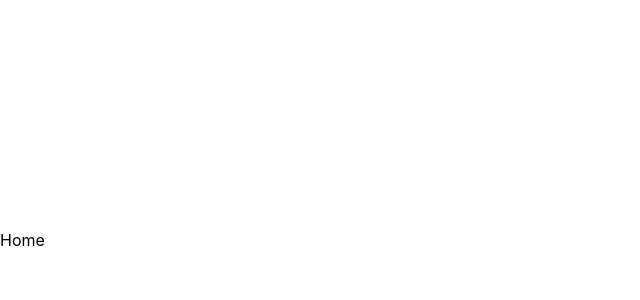
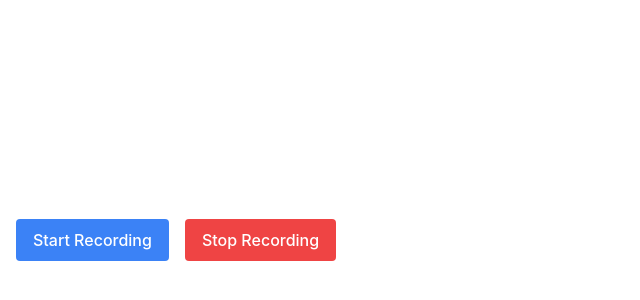
Before and after one commit to BagasDhitya/prosa-npl, a React (Vite) app: page / in a window 1280 px wide. Shown: the part 160-460 px from the top of the page, without its empty margins (0-640 px from the left). Built offline with nearby package versions, Linux system fonts and the light colour scheme.

Commit message:
create recording mechanism

```diff
--- a/index.html
+++ b/index.html
@@ -1,13 +1,16 @@
 <!DOCTYPE html>
 <html lang="en">
+
 <head>
   <meta charset="UTF-8" />
   <link rel="icon" type="image/svg+xml" href="/vite.svg" />
   <meta name="viewport" content="width=device-width, initial-scale=1.0" />
-    <title>Vite + React + TS</title>
+  <title>Prosa NPL React</title>
 </head>
+
 <body>
   <div id="root"></div>
   <script type="module" src="/src/main.tsx"></script>
 </body>
+
 </html>
--- /dev/null
+++ b/src/components/AudioRecorder.tsx
@@ -0,0 +1,38 @@
+import { FC } from 'react';
+
+interface AudioProps {
+    id: string,
+    timer: number,
+    isRecording: boolean,
+    onStart: () => void,
+    onStop: () => void,
+}
+
+const AudioRecorder: FC<AudioProps> = ({ id, timer, isRecording, onStart, onStop }) => {
+
+    return (
+        <div id={id} className="p-4">
+            <button
+                className="bg-blue-500 hover:bg-blue-600 text-white py-2 px-4 rounded focus:outline-none focus:ring-2 focus:ring-blue-400"
+                onClick={onStart}
+                disabled={isRecording}
+            >
+                Start Recording
+            </button>
+            <button
+                className="bg-red-500 hover:bg-red-600 text-white py-2 px-4 rounded focus:outline-none focus:ring-2 focus:ring-red-400 ml-4"
+                onClick={onStop}
+                disabled={!isRecording}
+            >
+                Stop Recording
+            </button>
+            {isRecording && (
+                <div className="mt-4">
+                    Timer: {timer} seconds
+                </div>
+            )}
+        </div>
+    );
+};
+
+export default AudioRecorder;
--- a/src/main.tsx
+++ b/src/main.tsx
@@ -1,7 +1,11 @@
 import React from 'react'
 import ReactDOM from 'react-dom/client'
+import axios from 'axios'
+
 import App from './App.tsx'
 import './index.css'
+
+axios.defaults.baseURL = 'https://api.prosa.ai/v2/speech'
 
 ReactDOM.createRoot(document.getElementById('root') as HTMLElement).render(
   <React.StrictMode>
--- a/src/pages/home/index.tsx
+++ b/src/pages/home/index.tsx
@@ -1,6 +1,88 @@
+import { useRef, useState, useEffect } from "react"
+import axios from "axios"
+
+import AudioRecorder from "../../components/AudioRecorder"
+
 const Home = () => {
+
+    const [recording, setRecording] = useState(false);
+    const [timer, setTimer] = useState(0);
+    const [audioURL, setAudioURL] = useState<string | null>(null);
+    const mediaRecorderRef = useRef<MediaRecorder | null>(null);
+
+    const handleStartRecording = async () => {
+        try {
+            const stream = await navigator.mediaDevices.getUserMedia({ audio: true });
+            const mediaRecorder = new MediaRecorder(stream);
+            const audioChunks: Blob[] = [];
+
+            mediaRecorder.addEventListener('dataavailable', (event) => {
+                audioChunks.push(event.data);
+            });
+
+            mediaRecorder.addEventListener('stop', async () => {
+                const audioBlob = new Blob(audioChunks, { type: 'audio/webm' });
+                const audioDataURL = await convertToDataURL(audioBlob);
+                setAudioURL(audioDataURL);
+            });
+
+            mediaRecorderRef.current = mediaRecorder;
+            mediaRecorder.start();
+            setRecording(true);
+        } catch (error) {
+            console.error('Error starting recording:', error);
+        }
+    };
+
+    const handleStopRecording = () => {
+        if (mediaRecorderRef.current) {
+            mediaRecorderRef.current.stop();
+        }
+        setRecording(false);
+    };
+
+    const convertToDataURL = (blob: Blob): Promise<string> => {
+        return new Promise((resolve, reject) => {
+            const reader = new FileReader();
+            reader.onloadend = () => {
+                if (typeof reader.result === 'string') {
+                    resolve(reader.result);
+                } else {
+                    reject(new Error('Failed to convert audio to data URL.'));
+                }
+            };
+            reader.readAsDataURL(blob);
+        });
+    };
+
+    useEffect(() => {
+        let interval: NodeJS.Timeout | any = null;
+
+        if (recording) {
+            interval = setInterval(() => {
+                setTimer((prevTimer) => prevTimer + 1);
+            }, 1000);
+        } else {
+            clearInterval(interval);
+        }
+
+        return () => {
+            if (interval) {
+                clearInterval(interval);
+            }
+        };
+    }, [recording]);
+
     return (
-        <div>Home</div>
+        <div className="flex items-center justify-center h-screen">
+            <AudioRecorder
+                id="audio_recording"
+                isRecording={recording}
+                timer={timer}
+                onStart={() => handleStartRecording()}
+                onStop={() => handleStopRecording()}
+            />
+        </div>
     )
 }
 
--- a/tsconfig.json
+++ b/tsconfig.json
@@ -9,6 +9,7 @@
     /* Bundler mode */
     "moduleResolution": "node",
     "allowSyntheticDefaultImports": true,
+    "allowImportingTsExtensions": true,
     "resolveJsonModule": true,
     "isolatedModules": true,
     "noEmit": true,
```
Lines whose indentation alone changed are shown as unchanged.
